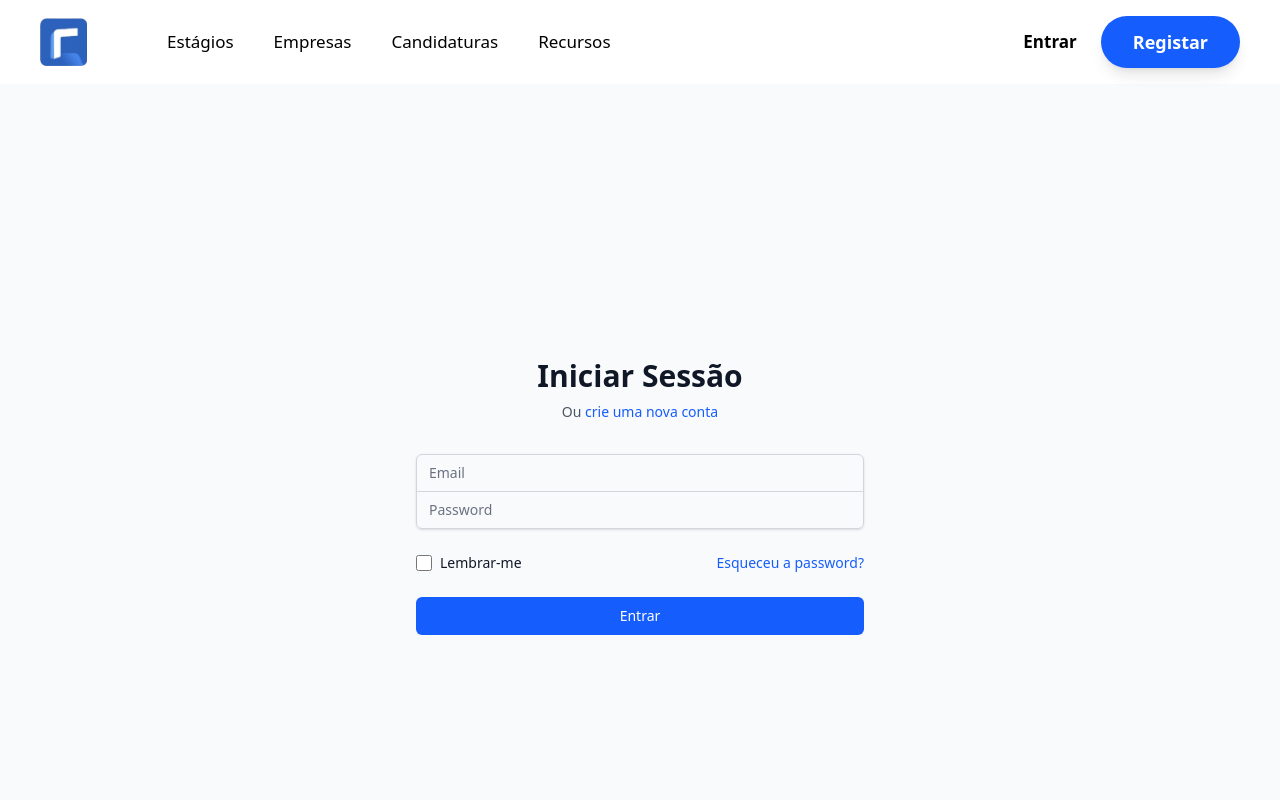
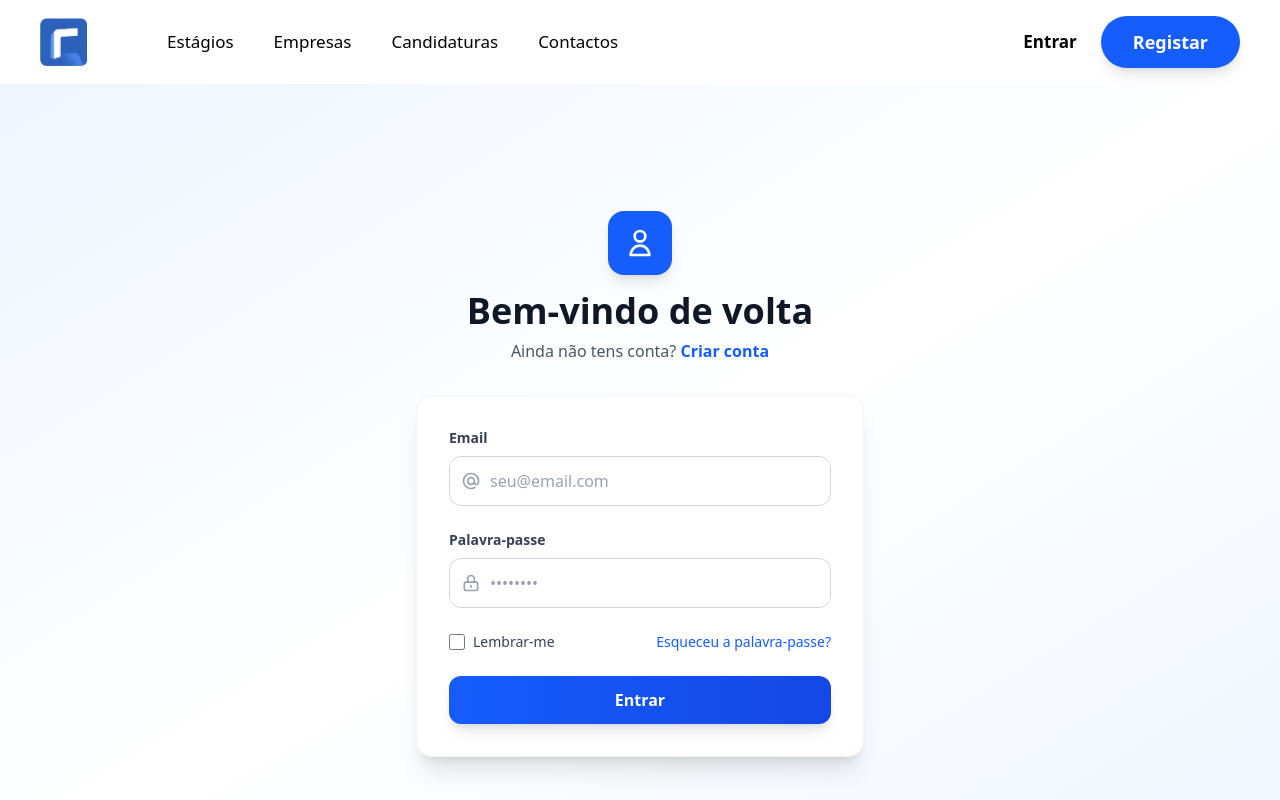
Before and after one commit to zewo2/InterCampus-PAWA, a React (Vite) app in the folder frontend/: page /login in a window 1280 px wide. Shown: the top 800 px of the page. Built offline with nearby package versions, Linux system fonts and the light colour scheme; no server answers.

Commit message:
Add react-toastify for user notifications and update UI messages

```diff
--- a/frontend/package.json
+++ b/frontend/package.json
@@ -16,7 +16,8 @@
     "postcss": "^8.5.6",
     "react": "^19.1.1",
     "react-dom": "^19.1.1",
-    "react-router-dom": "^7.9.5"
+    "react-router-dom": "^7.9.5",
+    "react-toastify": "^11.0.5"
   },
   "devDependencies": {
     "@eslint/js": "^9.36.0",
--- a/frontend/src/components/Header.jsx
+++ b/frontend/src/components/Header.jsx
@@ -1,9 +1,11 @@
 import React, { useState, useEffect } from "react";
 import { Link, useNavigate } from "react-router-dom";
+import { toast } from "react-toastify";
 import logo from '../assets/brandlogo.png';
 
 const Header = () => {
   const [user, setUser] = useState(null);
+  const [showLogoutModal, setShowLogoutModal] = useState(false);
   const navigate = useNavigate();
 
   useEffect(() => {
@@ -26,16 +28,28 @@ const Header = () => {
     };
   }, []);
 
-  const handleLogout = () => {
+  const handleLogoutClick = () => {
+    setShowLogoutModal(true);
+  };
+
+  const confirmLogout = () => {
+    const userName = user?.nome;
     // Clear user data from localStorage
     localStorage.removeItem('token');
     localStorage.removeItem('user');
+    toast.info(`Sessão terminada. Até breve, ${userName || 'utilizador'}!`);
     setUser(null);
+    setShowLogoutModal(false);
     navigate('/');
   };
 
+  const cancelLogout = () => {
+    setShowLogoutModal(false);
+  };
+
   return (
-    <header className="flex items-center justify-between max-w-[1300px] mx-auto py-4 px-10 bg-white shadow-sm">
+    <>
+      <header className="flex items-center justify-between max-w-[1300px] mx-auto py-4 px-10 bg-white">
         {/* Logo e Menu */}
         <div className="flex items-center gap-20">
           <div className="shrink-0">
@@ -55,7 +69,7 @@ const Header = () => {
               Candidaturas
             </Link>
             <a href="#" className="text-black text-[17px] font-medium hover:text-blue-700 transition-colors no-underline">
-            Recursos
+              Contactos
             </a>
           </nav>
         </div>
@@ -69,8 +83,8 @@ const Header = () => {
                 Perfil
               </Link>
               <button
-              onClick={handleLogout}
-              className="bg-red-600 text-white font-semibold text-lg py-3 px-8 rounded-full shadow-lg hover:bg-red-700 active:bg-red-800 transition-all duration-300"
+                onClick={handleLogoutClick}
+                className="bg-blue-600 text-white font-semibold text-lg py-3 px-8 rounded-full shadow-lg hover:bg-red-700 active:bg-red-800 transition-all duration-300 cursor-pointer"
               >
                 Sair
               </button>
@@ -88,6 +102,31 @@ const Header = () => {
           )}
         </div>
       </header>
+
+      {/* Modal de Confirmação */}
+      {showLogoutModal && (
+        <div className="fixed inset-0 backdrop-blur-sm flex items-center justify-center z-50">
+          <div className="bg-white rounded-lg p-6 max-w-sm w-full mx-4 shadow-xl">
+            <h3 className="text-lg font-semibold mb-4">Confirmar Logout</h3>
+            <p className="text-gray-600 mb-6">Tem a certeza que deseja terminar a sessão?</p>
+            <div className="flex gap-3 justify-end">
+              <button
+                onClick={cancelLogout}
+                className="px-4 py-2 text-gray-600 hover:bg-gray-100 rounded-md transition cursor-pointer"
+              >
+                Cancelar
+              </button>
+              <button
+                onClick={confirmLogout}
+                className="px-4 py-2 bg-red-500 text-white hover:bg-red-600 rounded-md transition cursor-pointer"
+              >
+                Confirmar
+              </button>
+            </div>
+          </div>
+        </div>
+      )}
+    </>
   );
 };
 
--- a/frontend/src/pages/App.jsx
+++ b/frontend/src/pages/App.jsx
@@ -10,6 +10,8 @@ import Estagios from './Estagios';
 import Candidaturas from './Candidaturas';
 import Footer from '../components/Footer';
 import '../styles/App.css'
+import 'react-toastify/dist/ReactToastify.css';
+import { ToastContainer } from 'react-toastify';
 
 const App = () => {
   return (
@@ -26,6 +28,7 @@ const App = () => {
           <Route path="/candidaturas" element={<Candidaturas />} />
         </Routes>
         <Footer />
+        <ToastContainer position="bottom-right" theme="colored" newestOnTop pauseOnFocusLoss={false} closeOnClick autoClose={4000} />
       </div>
     </Router>
   )
--- a/frontend/src/pages/Auth/Login.jsx
+++ b/frontend/src/pages/Auth/Login.jsx
@@ -1,5 +1,6 @@
 import React, { useState } from 'react';
 import { useNavigate } from 'react-router-dom';
+import { toast } from 'react-toastify';
 
 const API_URL = import.meta.env.VITE_API_URL || 'http://localhost:3000/api';
 
@@ -46,6 +47,7 @@ function Login() {
       // Trigger header update
       window.dispatchEvent(new Event('storage'));
 
+      toast.info('Sessão iniciada com sucesso! Bem-vindo de volta.');
       // Redirect to home
       navigate('/');
     } catch (err) {
@@ -56,90 +58,115 @@ function Login() {
   };
 
   return (
-    <div className="min-h-screen flex items-center justify-center bg-gray-50 py-12 px-4 sm:px-6 lg:px-8">
-      <div className="max-w-md w-full space-y-8">
-        <div>
-          <h2 className="mt-6 text-center text-3xl font-extrabold text-gray-900">
-            Iniciar Sessão
+    <div className="min-h-screen flex items-center justify-center bg-linear-to-br from-blue-50 via-white to-blue-50 py-12 px-4 sm:px-6 lg:px-8">
+      <div className="max-w-md w-full">
+        {/* Header */}
+        <div className="text-center mb-8">
+          <div className="inline-flex items-center justify-center w-16 h-16 bg-blue-600 rounded-2xl mb-4 shadow-lg">
+            <svg className="w-8 h-8 text-white" fill="none" stroke="currentColor" viewBox="0 0 24 24">
+              <path strokeLinecap="round" strokeLinejoin="round" strokeWidth={2} d="M16 7a4 4 0 11-8 0 4 4 0 018 0zM12 14a7 7 0 00-7 7h14a7 7 0 00-7-7z" />
+            </svg>
+          </div>
+          <h2 className="text-4xl font-bold text-gray-900 mb-2">
+            Bem-vindo de volta
           </h2>
-          <p className="mt-2 text-center text-sm text-gray-600">
-            Ou{' '}
-            <a href="/register" className="font-medium text-blue-600 hover:text-blue-500">
-              crie uma nova conta
+          <p className="text-gray-600">
+            Ainda não tens conta?{' '}
+            <a href="/register" className="font-semibold text-blue-600 hover:text-blue-700 transition-colors">
+              Criar conta
             </a>
           </p>
         </div>
-        <form className="mt-8 space-y-6" onSubmit={handleSubmit}>
+
+        {/* Form Card */}
+        <div className="bg-white rounded-2xl shadow-xl p-8 border border-gray-100">
+          <form className="space-y-6" onSubmit={handleSubmit}>
             {error && (
-            <div className="bg-red-100 border border-red-400 text-red-700 px-4 py-3 rounded">
-              {error}
+              <div className="bg-red-50 border-l-4 border-red-500 text-red-700 px-4 py-3 rounded-lg flex items-start">
+                <svg className="w-5 h-5 mr-2 shrink-0 mt-0.5" fill="currentColor" viewBox="0 0 20 20">
+                  <path fillRule="evenodd" d="M10 18a8 8 0 100-16 8 8 0 000 16zM8.707 7.293a1 1 0 00-1.414 1.414L8.586 10l-1.293 1.293a1 1 0 101.414 1.414L10 11.414l1.293 1.293a1 1 0 001.414-1.414L11.414 10l1.293-1.293a1 1 0 00-1.414-1.414L10 8.586 8.707 7.293z" clipRule="evenodd" />
+                </svg>
+                <span className="text-sm">{error}</span>
               </div>
             )}
-          <div className="rounded-md shadow-sm -space-y-px">
+
+            {/* Email Field */}
             <div>
-              <label htmlFor="email" className="sr-only">
+              <label htmlFor="email" className="block text-sm font-semibold text-gray-700 mb-2">
                 Email
               </label>
+              <div className="relative">
+                <div className="absolute inset-y-0 left-0 pl-3 flex items-center pointer-events-none">
+                  <svg className="h-5 w-5 text-gray-400" fill="none" stroke="currentColor" viewBox="0 0 24 24">
+                    <path strokeLinecap="round" strokeLinejoin="round" strokeWidth={2} d="M16 12a4 4 0 10-8 0 4 4 0 008 0zm0 0v1.5a2.5 2.5 0 005 0V12a9 9 0 10-9 9m4.5-1.206a8.959 8.959 0 01-4.5 1.207" />
+                  </svg>
+                </div>
                 <input
                   id="email"
                   name="email"
                   type="email"
                   autoComplete="email"
                   required
-                className="appearance-none rounded-none relative block w-full px-3 py-2 border border-gray-300 placeholder-gray-500 text-gray-900 rounded-t-md focus:outline-none focus:ring-blue-500 focus:border-blue-500 focus:z-10 sm:text-sm"
-                placeholder="Email"
+                  className="block w-full pl-10 pr-3 py-3 border border-gray-300 rounded-xl focus:ring-2 focus:ring-blue-500 focus:border-transparent transition-all placeholder-gray-400"
+                  placeholder="seu@email.com"
                   value={formData.email}
                   onChange={handleChange}
                 />
               </div>
+            </div>
+
+            {/* Password Field */}
             <div>
-              <label htmlFor="password" className="sr-only">
-                Password
+              <label htmlFor="password" className="block text-sm font-semibold text-gray-700 mb-2">
+                Palavra-passe
               </label>
+              <div className="relative">
+                <div className="absolute inset-y-0 left-0 pl-3 flex items-center pointer-events-none">
+                  <svg className="h-5 w-5 text-gray-400" fill="none" stroke="currentColor" viewBox="0 0 24 24">
+                    <path strokeLinecap="round" strokeLinejoin="round" strokeWidth={2} d="M12 15v2m-6 4h12a2 2 0 002-2v-6a2 2 0 00-2-2H6a2 2 0 00-2 2v6a2 2 0 002 2zm10-10V7a4 4 0 00-8 0v4h8z" />
+                  </svg>
+                </div>
                 <input
                   id="password"
                   name="password"
                   type="password"
                   autoComplete="current-password"
                   required
-                className="appearance-none rounded-none relative block w-full px-3 py-2 border border-gray-300 placeholder-gray-500 text-gray-900 rounded-b-md focus:outline-none focus:ring-blue-500 focus:border-blue-500 focus:z-10 sm:text-sm"
-                placeholder="Password"
+                  className="block w-full pl-10 pr-3 py-3 border border-gray-300 rounded-xl focus:ring-2 focus:ring-blue-500 focus:border-transparent transition-all placeholder-gray-400"
+                  placeholder="••••••••"
                   value={formData.password}
                   onChange={handleChange}
                 />
               </div>
             </div>
 
+            {/* Remember & Forgot */}
             <div className="flex items-center justify-between">
               <div className="flex items-center">
                 <input
                   id="remember-me"
                   name="remember-me"
                   type="checkbox"
-                className="h-4 w-4 text-blue-600 focus:ring-blue-500 border-gray-300 rounded"
+                  className="h-4 w-4 text-blue-600 focus:ring-blue-500 border-gray-300 rounded cursor-pointer"
                 />
-              <label htmlFor="remember-me" className="ml-2 block text-sm text-gray-900">
+                <label htmlFor="remember-me" className="ml-2 block text-sm text-gray-700 cursor-pointer">
                   Lembrar-me
                 </label>
               </div>
-
-            <div className="text-sm">
-              <a href="/recovery" className="font-medium text-blue-600 hover:text-blue-500">
-                Esqueceu a password?
+              <a href="/forgot-password" className="text-sm font-medium text-blue-600 hover:text-blue-700 transition-colors">
+                Esqueceu a palavra-passe?
               </a>
             </div>
-          </div>
 
-          <div>
+            {/* Submit Button */}
             <button
               type="submit"
-              disabled={loading}
-              className="group relative w-full flex justify-center py-2 px-4 border border-transparent text-sm font-medium rounded-md text-white bg-blue-600 hover:bg-blue-700 focus:outline-none focus:ring-2 focus:ring-offset-2 focus:ring-blue-500 disabled:bg-blue-300"
+              className="w-full bg-linear-to-r from-blue-600 to-blue-700 text-white py-3 px-4 rounded-xl font-semibold hover:from-blue-700 hover:to-blue-800 focus:outline-none focus:ring-2 focus:ring-offset-2 focus:ring-blue-500 transition-all duration-300 shadow-lg hover:shadow-xl transform active:scale-95"
             >
-              {loading ? 'A entrar...' : 'Entrar'}
+              Entrar
             </button>
+          </form>
         </div>
-        </form>
       </div>
     </div>
   );
--- a/frontend/src/pages/Auth/Register.jsx
+++ b/frontend/src/pages/Auth/Register.jsx
@@ -1,5 +1,6 @@
 import React, { useState } from 'react';
 import { useNavigate } from 'react-router-dom';
+import { toast } from 'react-toastify';
 
 const API_URL = import.meta.env.VITE_API_URL || 'http://localhost:3000/api';
 
@@ -28,7 +29,8 @@ function Register() {
 
     // Validate passwords match
     if (formData.password !== formData.confirmPassword) {
-      setError('As passwords não coincidem');
+      const mismatchMessage = 'As passwords não coincidem';
+      toast.error(mismatchMessage);
       return;
     }
 
@@ -61,10 +63,12 @@ function Register() {
       // Trigger header update
       window.dispatchEvent(new Event('storage'));
 
+      toast.info(`Conta criada com sucesso! Bem-vindo(a), ${data.user?.nome || formData.nome || 'utilizador(a)'}.`);
       // Redirect to home
       navigate('/');
     } catch (err) {
       setError(err.message);
+      toast.error(err.message || 'Erro ao registar utilizador.');
     } finally {
       setLoading(false);
     }
--- a/frontend/src/pages/Home.jsx
+++ b/frontend/src/pages/Home.jsx
@@ -60,22 +60,49 @@ function Home() {
           {/* Hero Section */}
           <section className="hero">
             <header className="hero-container">
-              <div className="hero-content">
-                <h1 className="hero-title">Encontre o estágio ideal para sua carreira</h1>
-                <p className="hero-description">
+              <div className="flex flex-col lg:flex-row items-center gap-8 lg:gap-12">
+                {/* Hero Content */}
+                <div className="flex-1 text-center lg:text-left px-4 lg:px-0">
+                  <h1 className="text-3xl md:text-4xl lg:text-5xl font-bold mb-4 lg:mb-6">
+                    Encontre o estágio ideal para sua carreira
+                  </h1>
+
+                  {/* Hero Image - Only visible on mobile, positioned after title */}
+                  <div className="flex lg:hidden items-center justify-center w-full mb-6">
+                    <img
+                      src={image1}
+                      alt="Imagem de pessoas em reunião"
+                      className="w-full max-w-md h-auto rounded-2xl shadow-lg object-cover"
+                    />
+                  </div>
+
+                  <p className="text-base md:text-lg lg:text-xl mb-6 lg:mb-8 opacity-90">
                     Conectamos estudantes talentosos com as melhores oportunidades de estágio em empresas de destaque
                   </p>
-                <div className="flex gap-4 mt-6">
-                  <Link to="/estagios" className="bg-transparent border-2 border-white text-white px-8 py-3 rounded-lg font-semibold hover:bg-white hover:text-[#2563eb] transition-colors no-underline">
+                  <div className="flex flex-col sm:flex-row gap-4 justify-center lg:justify-start mt-6 px-4 sm:px-0 mb-8 lg:mb-0">
+                    <Link
+                      to="/estagios"
+                      className="bg-transparent border-2 border-white text-white px-6 md:px-8 py-3 rounded-lg font-semibold hover:bg-white hover:text-[#2563eb] transition-colors no-underline"
+                    >
                       Procurar Estágios
                     </Link>
-                  <Link to="/empresas" className="bg-white text-blue-600  px-8 py-3 rounded-lg font-semibold hover:bg-blue-50 transition-colors no-underline">
+                    <Link
+                      to="/empresas"
+                      className="bg-white text-blue-600 px-6 md:px-8 py-3 rounded-lg font-semibold hover:bg-blue-50 transition-colors no-underline"
+                    >
                       Para Empresas
                     </Link>
                   </div>
                 </div>
-              <div className="flex-1 flex items-center justify-center">
-                <img src={image1} alt="Imagem de pessoas em reunião" className="w-full max-w-xl h-auto rounded-2xl shadow-lg object-cover"/>
+
+                {/* Hero Image - Only visible on desktop */}
+                <div className="hidden lg:flex flex-1 items-center justify-center w-full px-4 lg:px-0">
+                  <img
+                    src={image1}
+                    alt="Imagem de pessoas em reunião"
+                    className="w-full max-w-md lg:max-w-xl h-auto rounded-2xl shadow-lg object-cover"
+                  />
+                </div>
               </div>
             </header>
           </section>
@@ -156,27 +183,76 @@ function Home() {
       </section>
 
       {/* Highlighted Internships */}
-      <section className="py-16 px-4 max-w-7xl mx-auto">
-        <h2 className="text-3xl font-bold text-center mb-12 text-gray-800">Estágios de Destaque</h2>
-        <div className="grid grid-cols-1 md:grid-cols-2 lg:grid-cols-3 gap-6">
+      <section className="py-20 px-4 max-w-7xl mx-auto bg-linear-to-b from-gray-50 to-white">
+        <div className="text-center mb-16">
+          <h2 className="text-4xl font-extrabold text-gray-900 mb-4">
+            Estágios de Destaque
+          </h2>
+          <p className="text-gray-600 text-lg">
+            Descobre as melhores oportunidades para a tua carreira
+          </p>
+        </div>
+
+        <div className="grid grid-cols-1 md:grid-cols-2 lg:grid-cols-3 gap-8">
           {ofertas.slice(0, 6).map((oferta) => (
-            <div key={oferta.id_oferta} className="bg-white rounded-xl shadow-lg p-6 hover:shadow-xl transition-shadow">
-              <h3 className="text-xl font-bold mb-2 text-gray-800">{oferta.titulo}</h3>
-              <p className="text-gray-600 font-semibold mb-3">{oferta.nome_empresa}</p>
-              <p className="text-gray-600 mb-2 text-sm">{oferta.morada}</p>
-              <p className="text-gray-600 mb-4 line-clamp-2">{oferta.descricao}</p>
-              <div className="flex justify-between items-center text-sm text-gray-500 mb-4">
-                <span>{oferta.tipo_trabalho}</span>
-                <span>{oferta.remuneracao ? `€${oferta.remuneracao}` : 'Não especificado'}</span>
+            <div
+              key={oferta.id_oferta}
+              className="group bg-white rounded-2xl shadow-md hover:shadow-2xl transition-all duration-300 overflow-hidden border border-gray-100 hover:border-blue-200 transform hover:-translate-y-1"
+            >
+              <div className="p-6">
+                {/* Header */}
+                <div className="mb-4">
+                  <h3 className="text-xl font-bold mb-2 text-gray-900 group-hover:text-blue-600 transition-colors line-clamp-2">
+                    {oferta.titulo}
+                  </h3>
+                  <p className="text-blue-600 font-semibold text-lg mb-2">
+                    {oferta.nome_empresa}
+                  </p>
+                  <div className="flex items-center text-gray-500 text-sm">
+                    <svg className="w-4 h-4 mr-1" fill="none" stroke="currentColor" viewBox="0 0 24 24">
+                      <path strokeLinecap="round" strokeLinejoin="round" strokeWidth={2} d="M17.657 16.657L13.414 20.9a1.998 1.998 0 01-2.827 0l-4.244-4.243a8 8 0 1111.314 0z" />
+                      <path strokeLinecap="round" strokeLinejoin="round" strokeWidth={2} d="M15 11a3 3 0 11-6 0 3 3 0 016 0z" />
+                    </svg>
+                    {oferta.morada}
                   </div>
-              <button className="w-full bg-blue-600 text-white px-6 py-2 rounded-lg font-semibold hover:bg-blue-700 transition-colors">
-                Candidatar
+                </div>
+
+                {/* Description */}
+                <p className="text-gray-600 mb-4 line-clamp-3 text-sm leading-relaxed">
+                  {oferta.descricao}
+                </p>
+
+                {/* Info Tags */}
+                <div className="flex flex-wrap gap-2 mb-5">
+                  <span className="inline-flex items-center px-3 py-1 rounded-full text-xs font-medium bg-blue-50 text-blue-700 border border-blue-100">
+                    {oferta.tipo_trabalho}
+                  </span>
+                  <span className="inline-flex items-center px-3 py-1 rounded-full text-xs font-medium bg-green-50 text-green-700 border border-green-100">
+                    {oferta.remuneracao ? `€${oferta.remuneracao}` : 'Aberto'}
+                  </span>
+                </div>
+
+                {/* CTA Button */}
+                <button className="w-full bg-linear-to-r from-blue-600 to-blue-700 text-white px-6 py-3 rounded-xl font-semibold hover:from-blue-700 hover:to-blue-800 transition-all duration-300 shadow-md hover:shadow-lg transform active:scale-95 cursor-pointer">
+                  Candidatar Agora
                 </button>
               </div>
+            </div>
           ))}
+
           {ofertas.length === 0 && (
-            <div className="col-span-3 text-center text-gray-500 py-8">
+            <div className="col-span-full text-center py-16">
+              <div className="inline-flex items-center justify-center w-20 h-20 bg-gray-100 rounded-full mb-4">
+                <svg className="w-10 h-10 text-gray-400" fill="none" stroke="currentColor" viewBox="0 0 24 24">
+                  <path strokeLinecap="round" strokeLinejoin="round" strokeWidth={2} d="M21 13.255A23.931 23.931 0 0112 15c-3.183 0-6.22-.62-9-1.745M16 6V4a2 2 0 00-2-2h-4a2 2 0 00-2 2v2m4 6h.01M5 20h14a2 2 0 002-2V8a2 2 0 00-2-2H5a2 2 0 00-2 2v10a2 2 0 002 2z" />
+                </svg>
+              </div>
+              <p className="text-gray-500 text-lg font-medium">
                 Nenhum estágio disponível de momento
+              </p>
+              <p className="text-gray-400 text-sm mt-2">
+                Volta em breve para novas oportunidades
+              </p>
             </div>
           )}
         </div>
--- a/frontend/src/pages/Profile.jsx
+++ b/frontend/src/pages/Profile.jsx
@@ -1,5 +1,6 @@
 import React, { useState, useEffect } from 'react';
 import { useNavigate } from 'react-router-dom';
+import { toast } from 'react-toastify';
 
 const API_URL = import.meta.env.VITE_API_URL || 'http://localhost:3000/api';
 
@@ -55,6 +56,7 @@ function Profile() {
   }, [navigate]);
 
   const handleLogout = () => {
+    toast.info(`Sessão terminada. Até breve, ${user?.nome || 'utilizador'}!`);
     localStorage.removeItem('token');
     localStorage.removeItem('user');
     window.dispatchEvent(new Event('storage'));
```
Also changed, not shown: frontend/src/components/Footer.jsx (+2 -6 lines), 1 other file (tests, documents, lock files or other folders). Lines whose indentation alone changed are shown as unchanged.
